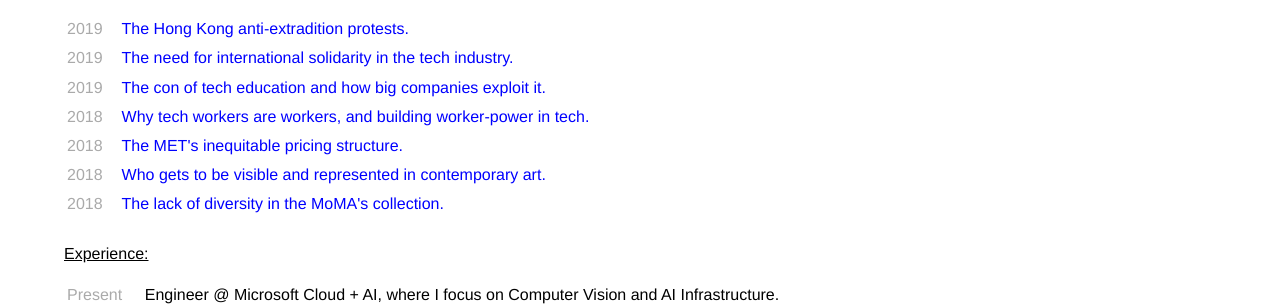
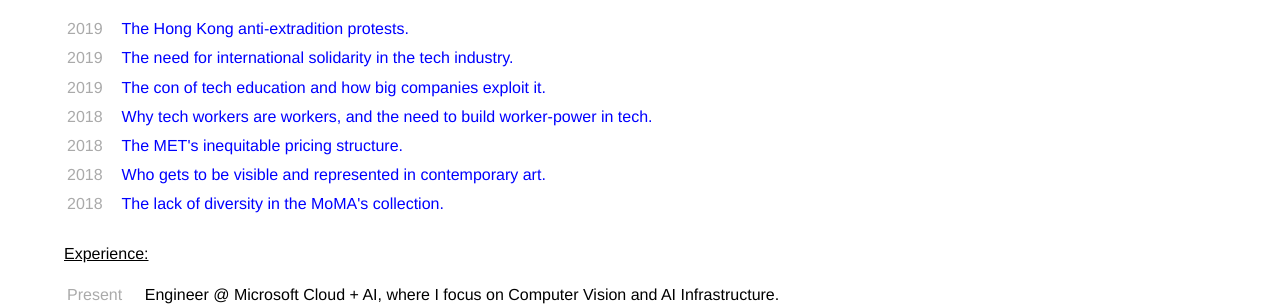
Before and after one commit to organizejs/organizejs.github.io, a Jekyll site: the page built from index.html, in a window 1280 px wide. Shown: the part 551-857 px from the top of the page. Built offline with Jekyll 4.4.1, drawn with Linux system fonts in a browser that asks for light colours.

Commit message:
Update index.html

```diff
--- a/index.html
+++ b/index.html
@@ -98,7 +98,7 @@ title: JS Tan
       <td class="date">2018</td>
       <td class="item">
         <a href="https://www.jacobinmag.com/2018/11/tech-worker-organizing-google-union-walkout" target="_blank">
-          Why tech workers are workers, and building worker-power in tech.
+          Why tech workers are workers, and the need to build worker-power in tech.
         </a>
       </td>
     </tr>
```
